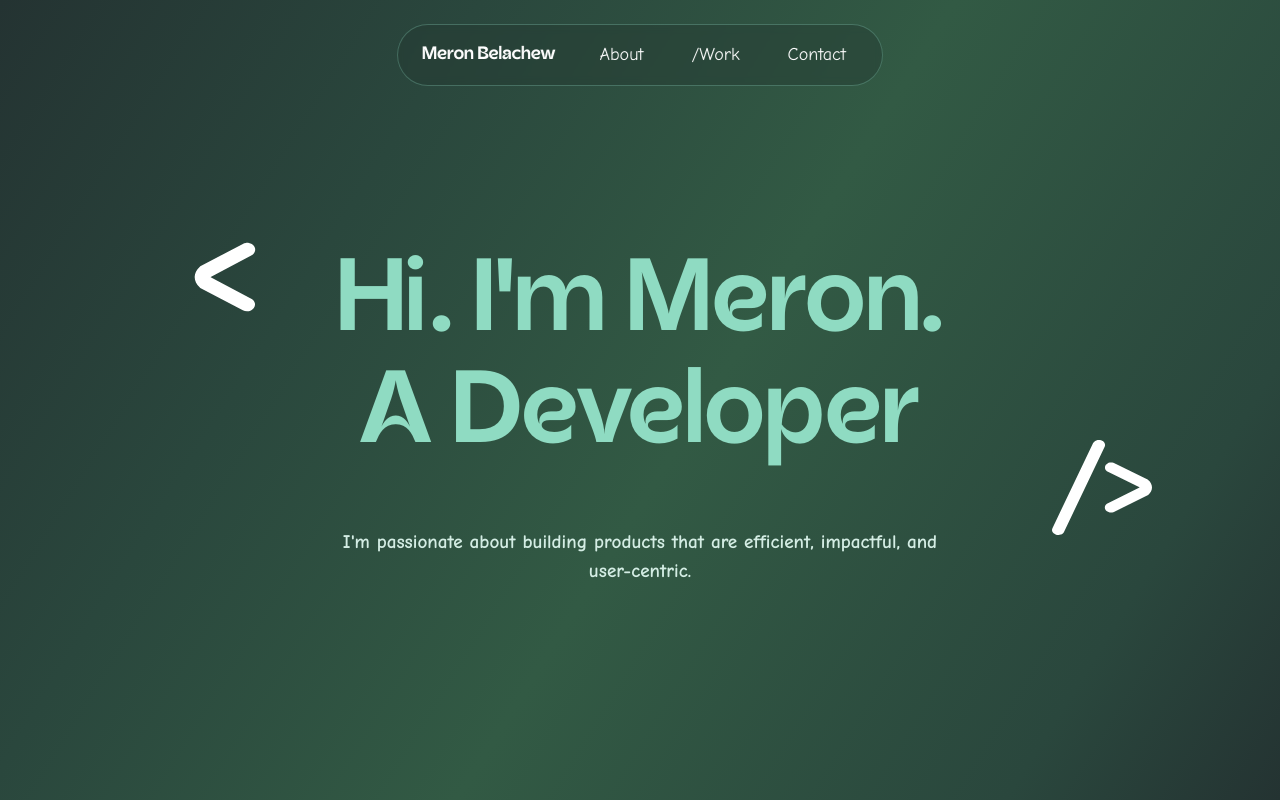
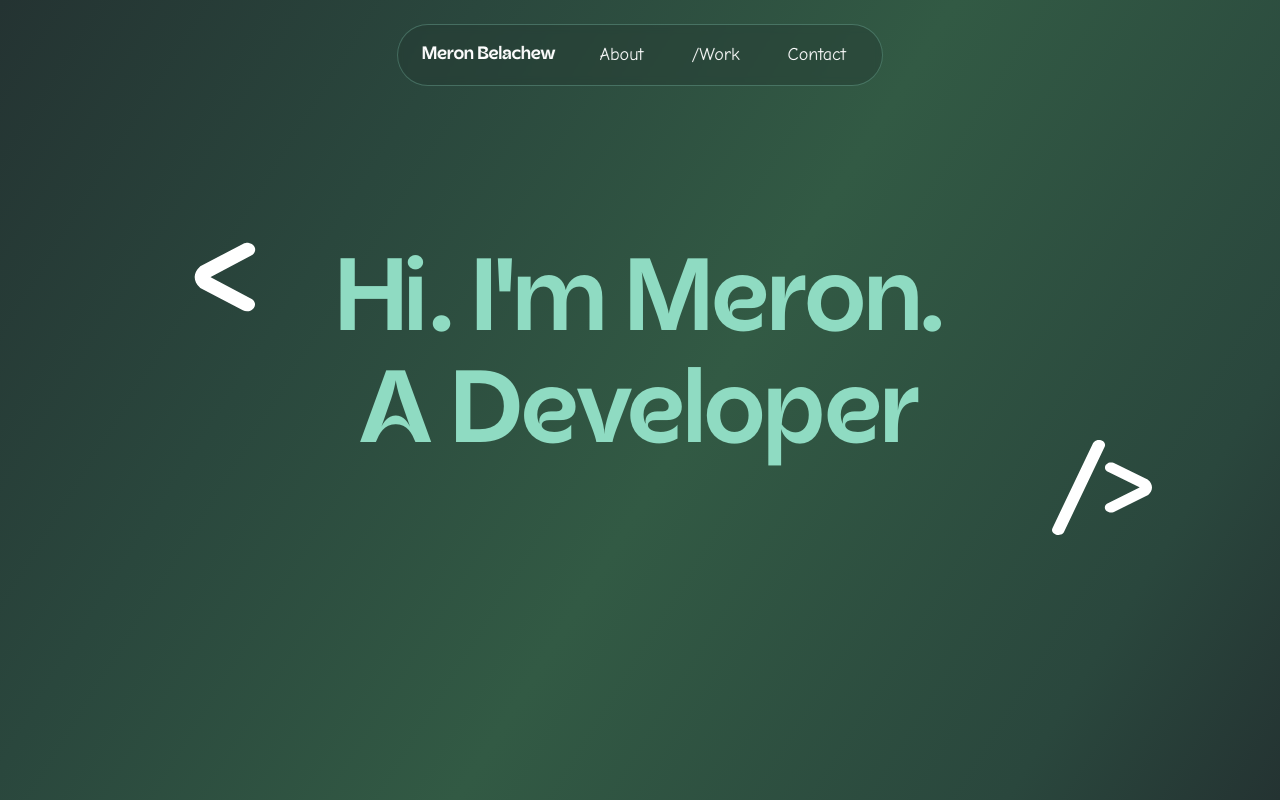
Before and after one commit to Meron-b/meron_portfolio, a Next.js app: page / in a window 1280 px wide. Shown: the top 800 px of the page. Built offline with nearby package versions, Linux system fonts and the light colour scheme.

Commit message:
Benchmark: ready fro hero animation to be added.

```diff
--- a/src/app/globals.css
+++ b/src/app/globals.css
@@ -1,6 +1,8 @@
 @tailwind base;
 @tailwind components;
 @tailwind utilities;
+
+/* Your custom CSS below this line */
 
 :root {
   --background: #ffffff;
@@ -17,7 +19,7 @@
 body {
   color: var(--foreground);
   background: var(--background);
-  font-family: Arial, Helvetica, sans-serif, "Acorn";
+  font-family: Arial, Helvetica, sans-serif;
 }
 
 html {
@@ -29,4 +31,21 @@ html {
   src: url("/fonts/Acorn-SemiBold.woff") format("woff");
   font-weight: 400;
   font-style: normal;
+  font-display: swap;
 }
+
+@font-face {
+  font-family: "Comic Neue";
+  src: url("/fonts/ComicNeue-Regular.woff") format("woff");
+  font-weight: 400;
+  font-style: normal;
+  font-display: swap;
+}
+
+@font-face {
+  font-family: "Comic Neue";
+  src: url("/fonts/ComicNeue-Bold.woff") format("woff");
+  font-weight: 700;
+  font-style: normal;
+  font-display: swap;
+}
--- a/src/sections/Hero.js
+++ b/src/sections/Hero.js
@@ -1,5 +1,3 @@
-import Image from "next/image";
-
 const Hero = () => {
   return (
     <section id="hero" className="h-screen flex flex-col items-center justify-center text-light-green relative">
@@ -28,10 +26,6 @@ const Hero = () => {
         <h1 className="text-[8vw] font-acorn leading-tight">Hi. I'm Meron.</h1>
         <h1 className="text-[8vw] font-acorn leading-[7.5vw]">A Developer</h1>
 
-        {/* Subheading */}
-        <p className="mt-[5vw] text-[1.5vw] font-comic-neue font-bold text-[#d4ede4] max-w-[60vw]">
-          I'm passionate about building products that are efficient, impactful, and user-centric.
-        </p>
       </div>
     </section>
   );
--- /dev/null
+++ b/tailwind.config.js
@@ -0,0 +1,21 @@
+/** @type {import('tailwindcss').Config} */
+module.exports = {
+  content: [
+    './src/pages/**/*.{js,ts,jsx,tsx,mdx}',
+    './src/components/**/*.{js,ts,jsx,tsx,mdx}',
+    './src/app/**/*.{js,ts,jsx,tsx,mdx}',
+    './src/sections/**/*.{js,ts,jsx,tsx,mdx}',
+  ],
+  theme: {
+    extend: {
+      colors: {
+        'light-green': '#8FDBC2',
+      },
+      fontFamily: {
+        'acorn': ['Acorn', 'sans-serif'],
+        'comic-neue': ['"Comic Neue"', 'cursive'],
+      },
+    },
+  },
+  plugins: [],
+}
```
Also changed, not shown: tailwind.config.mjs (line endings or trailing spaces).
